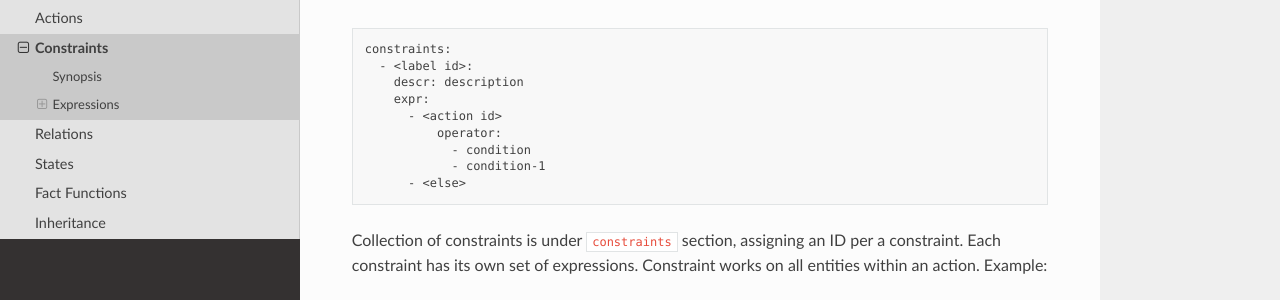
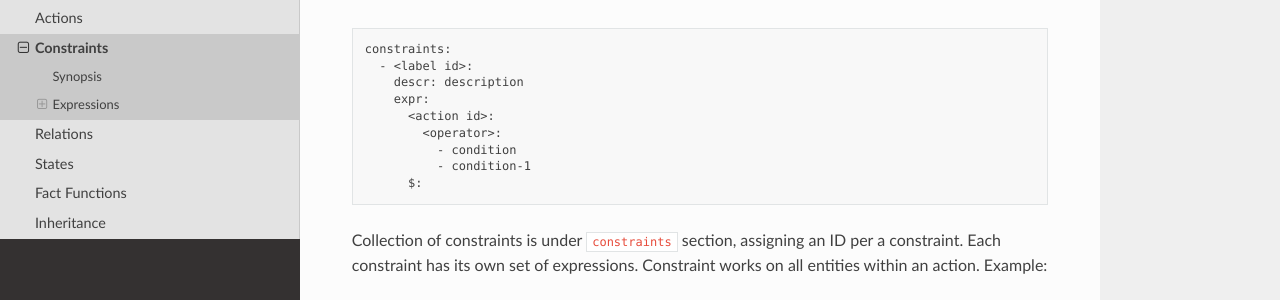
Before and after one commit to tinythings/sysinspect, a Sphinx documentation site: the page built from docs/modeldescr/constraints.rst, in a window 1280 px wide and 1400 px high, scrolled down 364 px. Shown: the part 218-518 px from the top of the window. Built offline with Sphinx 7.4.7 and the Read the Docs theme 2.0.0, drawn with Linux system fonts in a browser that asks for light colours.

Commit message:
Update constraints according to the new DSL

```diff
--- a/docs/modeldescr/constraints.rst
+++ b/docs/modeldescr/constraints.rst
@@ -26,11 +26,11 @@
       - <label id>:
         descr: description
         expr:
-          - <action id>
-              operator:
-                - condition
-                - condition-1
-          - <else>
+          <action id>:
+            <operator>:
+              - condition
+              - condition-1
+          $:
 
 Collection of constraints is under ``constraints`` section, assigning an ID per a constraint.
 Each constraint has its own set of expressions. Constraint works on all entities within an action.
@@ -88,11 +88,11 @@
 
     expr:
       # Only entity with the ID "some_entity" is processed.
-      - some_entity:
+      some_entity:
         ...
 
       # appliccable to all other entities
-      - $:
+      $:
         ...
 
 
@@ -107,14 +107,14 @@
 
     actions:
       # NOTE: Same id as in constraints
-      - net-addr-verification:
-          descr: Check addresses
-          module: sys.net
-          bind:
-            - addresses
-          args:
-            - iface: "claim(if)"
-            - inet: "claim(inet)"
+      net-addr-verification:
+        descr: Check addresses
+        module: sys.net
+        bind:
+          - addresses
+        args:
+          - iface: "claim(if)"
+          - inet: "claim(inet)"
 
     entities:
       # NOTE: An id of an entity, referred by a constraint below
@@ -134,16 +134,16 @@
 
     constraints:
       # NOTE: Same id as actions
-      - net-addr-verification:
-          descr: Interfaces have assigned addresses
-          expr:
-            # Only entity with the id "addresses" is processed
-            - addresses:
-                # The whole fact is processed if it has "wifi" claim
-                present:
-                  - wifi
-                any:
-                  - virtual-main
-                  - virtual-secondary
-                all:
-                  - wifi
+      net-addr-verification:
+        descr: Interfaces have assigned addresses
+        expr:
+          # Only entity with the id "addresses" is processed
+          - addresses:
+              # The whole fact is processed if it has "wifi" claim
+              present:
+                - wifi
+              any:
+                - virtual-main
+                - virtual-secondary
+              all:
+                - wifi
```
Also changed, not shown: 1 other file.
